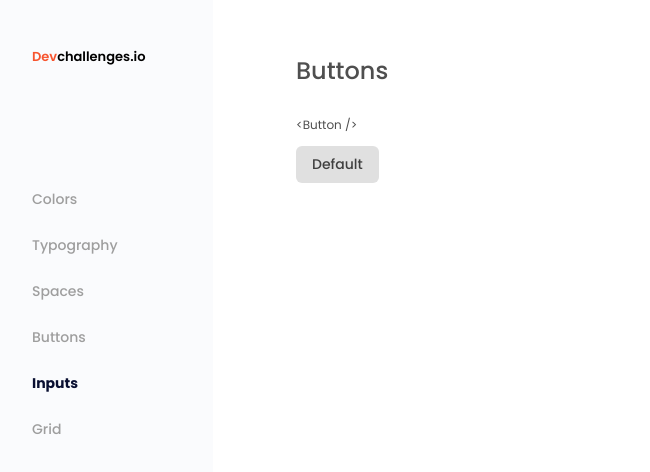
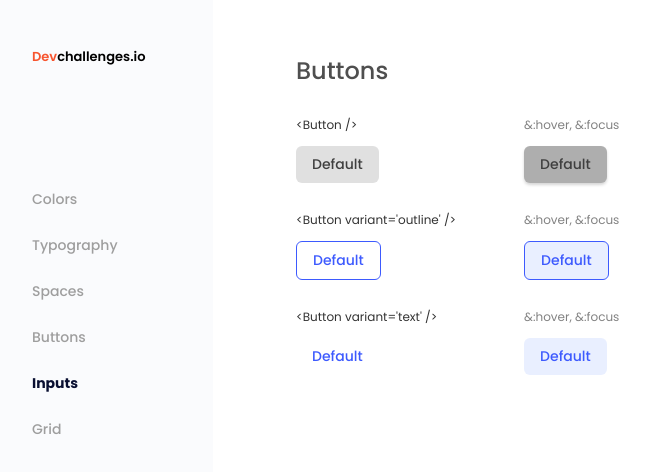
Before and after one commit to bibmode/reusable-button-component, a React (Create React App) app: page / in a window 1280 px wide. Shown: the top 472 px of the page, without its empty margins (24-674 px from the left). Built offline with nearby package versions, Linux system fonts and the light colour scheme.

Commit message:
variants and focus styling

```diff
--- a/src/App.css
+++ b/src/App.css
@@ -1,3 +1,17 @@
+:root {
+  --bgDefault: #e0e0e0;
+  --bgDefaultFocus: #aeaeae;
+  --bgOutline: transparent;
+  --bgOutlineFocus: rgba(41, 98, 255, 0.102);
+  --bgText: transparent;
+  --bgTextFocus: rgba(41, 98, 255, 0.102);
+
+  --textDark: #333333;
+  --textLight: #828282;
+  --textBlue: #3d5afe;
+  --textDefault: #3f3f3f;
+}
+
 .App {
   text-align: center;
   display: flex;
--- a/src/Button/Button.styles.js
+++ b/src/Button/Button.styles.js
@@ -2,18 +2,33 @@ import styled from "styled-components";
 
 export const Wrapper = styled.button`
   padding: 0.8rem 1.6rem;
-  background-color: #e0e0e0;
+
+  background: ${(props) =>
+    props.focus
+      ? `var(--bg${props.variant}Focus)`
+      : `var(--bg${props.variant})`};
+
+  box-shadow: ${(props) =>
+    props.focus && props.variant === "Default"
+      ? "0px 2px 3px rgba(51, 51, 51, 0.2)"
+      : "none"};
+
+  border: ${(props) =>
+    props.variant === "Outline" ? "1px solid #3D5AFE" : "none"};
+
   outline: none;
-  border: none;
   width: min-content;
   border-radius: 6px;
   font-size: 1.4rem;
   font-weight: 500;
   font-family: inherit;
   cursor: pointer;
-  color: #3f3f3f;
 
-  :hover {
+  color: ${(props) =>
+    props.variant === "Default" ? "var(--textDefault)" : "var(--textBlue)"};
+
+  :hover,
+  :focus {
     background-color: #aeaeae;
     box-shadow: 0px 2px 3px rgba(51, 51, 51, 0.2);
   }
--- a/src/Button/index.js
+++ b/src/Button/index.js
@@ -1,7 +1,21 @@
+import { useEffect, useState } from "react";
 import { Wrapper } from "./Button.styles";
 
-const Button = () => {
-  return <Wrapper>Default</Wrapper>;
+const Button = ({ variant, focus }) => {
+  const [type, setType] = useState("Default");
+
+  useEffect(() => {
+    if (variant) {
+      const str = variant.charAt(0).toUpperCase() + variant.slice(1);
+      setType(str);
+    }
+  }, [variant]);
+
+  return (
+    <Wrapper focus={focus} variant={type}>
+      Default
+    </Wrapper>
+  );
 };
 
 export default Button;
--- a/src/MainFrame/MainFrame.styles.js
+++ b/src/MainFrame/MainFrame.styles.js
@@ -15,11 +15,21 @@ export const Wrapper = styled.div`
 `;
 
 export const Buttons = styled.div`
-  margin-top: 2.8rem;
+  display: grid;
+  grid-template-columns: repeat(2, max-content);
+`;
+
+export const ButtonContainer = styled.div`
+  margin: 2.8rem 6.8rem 0 0;
 
   h3 {
     font-size: 1.2rem;
     font-weight: 400;
     margin-bottom: 1.2rem;
+    color: var(--textDark);
+  }
+
+  .hoverText {
+    color: var(--textLight);
   }
 `;
--- a/src/MainFrame/index.js
+++ b/src/MainFrame/index.js
@@ -1,13 +1,37 @@
 import Button from "../Button";
-import { Buttons, Wrapper } from "./MainFrame.styles";
+import { ButtonContainer, Buttons, Wrapper } from "./MainFrame.styles";
 
 const MainFrame = () => {
   return (
     <Wrapper>
       <h1>Buttons</h1>
       <Buttons>
-        <h3>{"<Button />"}</h3>
-        <Button />
+        <ButtonContainer>
+          <h3>{"<Button />"}</h3>
+          <Button />
+        </ButtonContainer>
+        <ButtonContainer>
+          <h3 className="hoverText">&:hover, &:focus</h3>
+          <Button focus={true} />
+        </ButtonContainer>
+
+        <ButtonContainer>
+          <h3>{"<Button variant='outline' />"}</h3>
+          <Button variant="outline" />
+        </ButtonContainer>
+        <ButtonContainer>
+          <h3 className="hoverText">&:hover, &:focus</h3>
+          <Button variant="outline" focus={true} />
+        </ButtonContainer>
+
+        <ButtonContainer>
+          <h3>{"<Button variant='text' />"}</h3>
+          <Button variant="text" />
+        </ButtonContainer>
+        <ButtonContainer>
+          <h3 className="hoverText">&:hover, &:focus</h3>
+          <Button variant="text" focus={true} />
+        </ButtonContainer>
       </Buttons>
     </Wrapper>
   );
```
